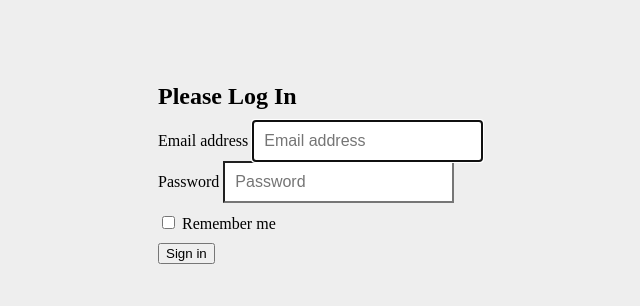
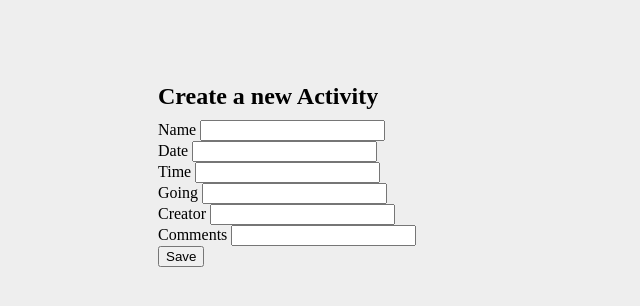
Before and after one commit to Rebero/activityapp, a website: page app/pages/create.html in a window 1280 px wide. Shown: the whole page, without its empty margins (317-957 px from the left). Drawn offline with Linux system fonts and the light colour scheme; files that its build step writes are made by us from their sources.

Commit message:
Create new Ativitys functionality added and hooked up with controller for calling Database

```diff
--- a/app/pages/create.html
+++ b/app/pages/create.html
@@ -1,19 +1,32 @@
 <!-- login.html -->
-<link href="app/pages/login.css" rel="stylesheet">
+<link href="app/pages/create.css" rel="stylesheet">
 <div class="jumbotron text-center">
-  <div class="container">
-    <form class="form-signin">
-      <h2 class="form-signin-heading">Please Log In</h2>
-      <label for="inputEmail" class="sr-only">Email address</label>
-      <input type="email" id="inputEmail" class="form-control" placeholder="Email address" required autofocus>
-      <label for="inputPassword" class="sr-only">Password</label>
-      <input type="password" id="inputPassword" class="form-control" placeholder="Password" required>
-      <div class="checkbox">
-        <label>
-          <input type="checkbox" value="remember-me"> Remember me
-        </label>
-      </div>
-      <button class="btn btn-lg btn-primary btn-block" type="submit">Sign in</button>
-    </form>
-  </div> <!-- /container -->
+  <form class="form-signin">
+    <h2 class="form-signin-heading">Create a new Activity </h2>
+    <label for="name">Name</label>
+    <input type="text" ng-model="user.name" name="uName" required=""/>
+    <br>
+
+    <label for="name" lass="sr-only">Date</label>
+    <input type="text" ng-model="user.date" name="uDate" required="" />
+    <br>
+
+    <label for="name">Time</label>
+    <input type="text" ng-model="user.time" name="uTime" required="" />
+    <br>
+
+    <label for="name">Going</label>
+    <input type="text" ng-model="user.going" name="uGoing" required="" />
+    <br>
+
+    <label for="name">Creator</label>
+    <input type="text" ng-model="user.creator" name="uCreator" required="" />
+    <br>
+
+    <label for="name">Comments</label>
+    <input type="text" ng-model="user.comments" name="uComments" required="" />
+    <br>
+
+    <input type="submit" ng-click="onSubmit(user)" value="Save" />
+  </form>
 </div>
```
Also changed, not shown: app/create.js (+14 -1 lines).
